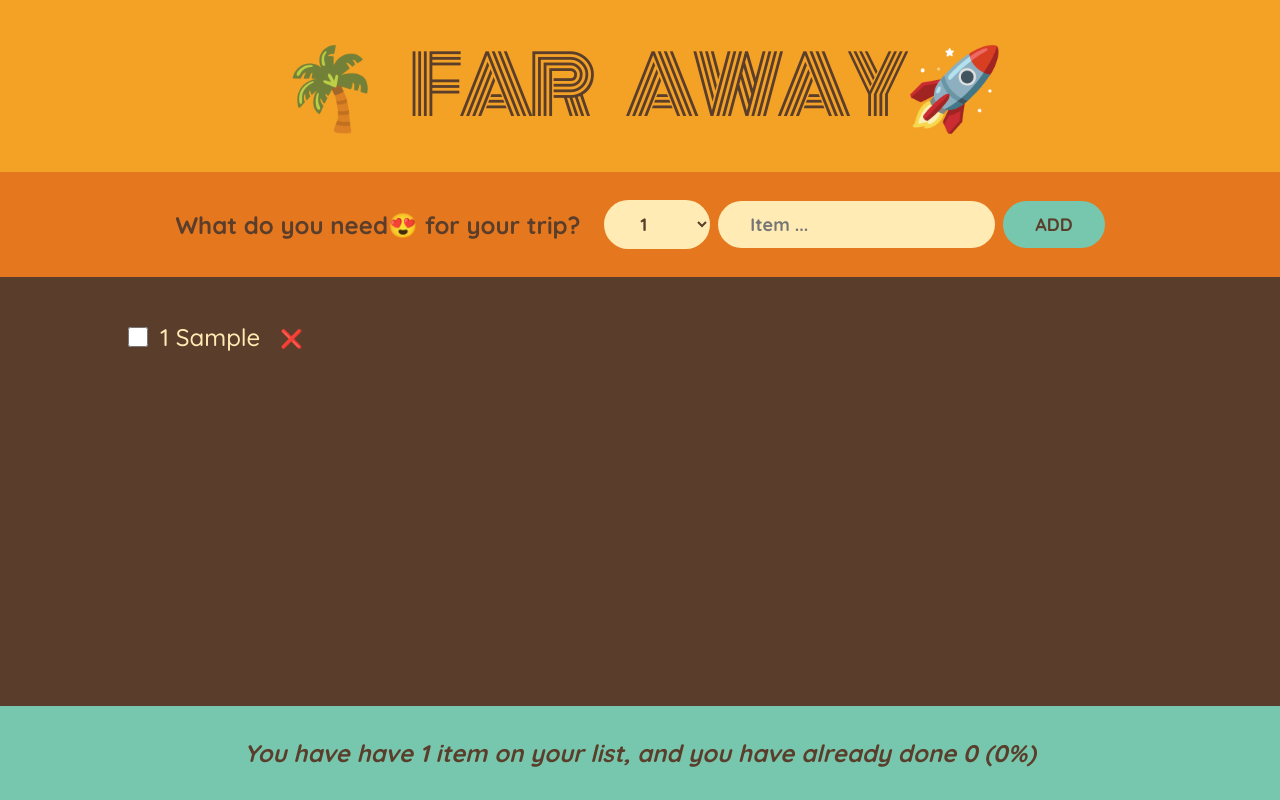
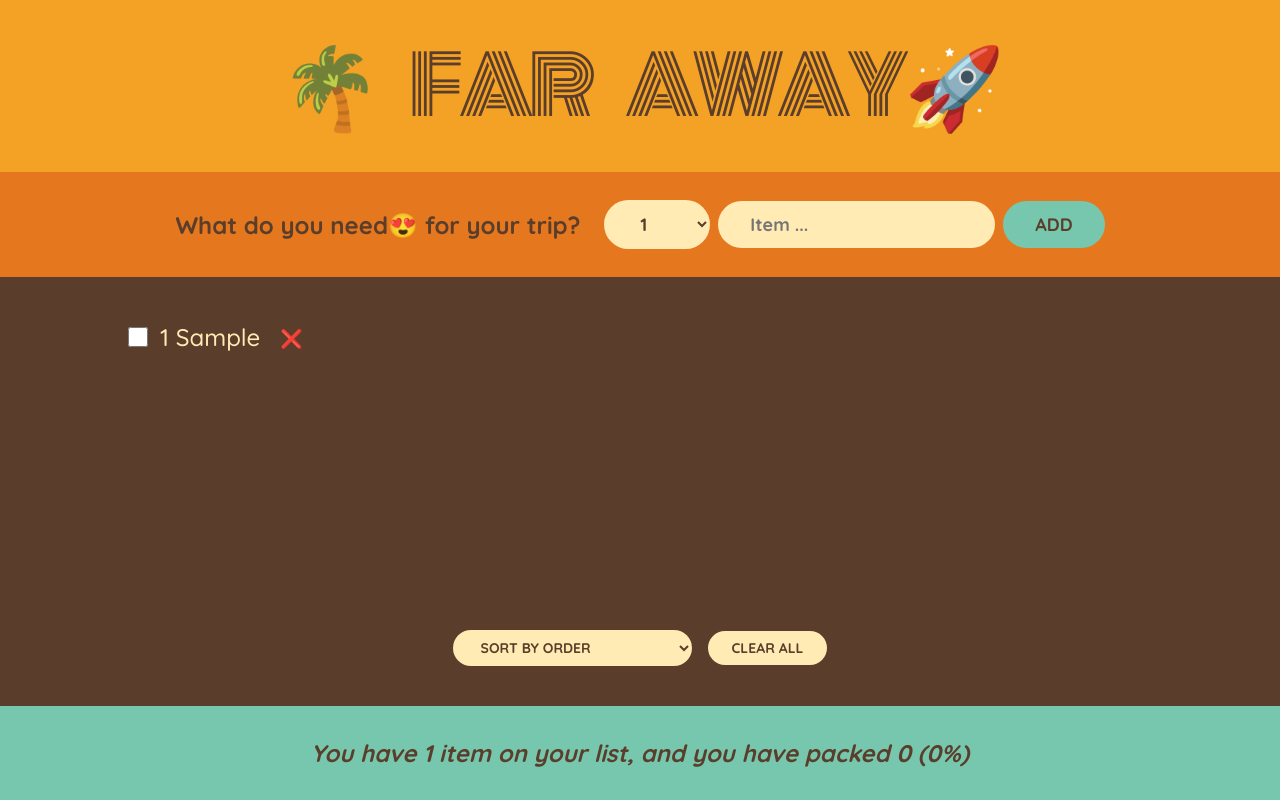
Before and after one commit to soala144/travel-list, a React (Create React App) app: page / in a window 1280 px wide. Both pictures are taken after typing "Sample" into the empty fields and a click on the button "ADD". Built offline with nearby package versions, Linux system fonts and the light colour scheme.

Commit message:
Added Local Storage

```diff
--- a/src/App.js
+++ b/src/App.js
@@ -1,15 +1,16 @@
-import { useState } from "react";
+import { useState, useEffect } from "react";
 
-// const initialItems = [
-//   { id: 1, description: "Passports", quantity: 2, packed: false },
-//   { id: 2, description: "Socks", quantity: 12, packed: false },
-//   { id: 2, description: "Car", quantity: 1, packed: true },
-// ];
 export default function App() {
-  const [items, setItems] = useState([]);
+  const [items, setItems] = useState(() => {
+    const storedItems = localStorage.getItem("packingList");
+    return storedItems ? JSON.parse(storedItems) : [];
+  });
+
+  useEffect(() => {
+    localStorage.setItem("packingList", JSON.stringify(items));
+  }, [items]);
 
   function handleAdd(item) {
-    // Getting Previous items and adding new one
     setItems((items) => [...items, item]);
   }
 
@@ -24,42 +25,45 @@ export default function App() {
       )
     );
   }
+
+  function handleClearList() {
+    if (window.confirm("Are you sure you want to clear the list?")) {
+      setItems([]);
+    }
+  }
+
   return (
     <div className="app">
       <Logo />
       <Form onAddItems={handleAdd} />
       <PackingList
-        item={items}
+        items={items}
         onDeleteItem={handleDeleteItem}
         onHandleItemToggle={handleToggleItem}
+        onHandleClearList={handleClearList}
       />
       <Stats items={items} />
     </div>
   );
 }
-// Compononents
 
-// Logo Component
 function Logo() {
   return <h1>🌴 Far Away🚀</h1>;
 }
 
-// Logo Form
 function Form({ onAddItems }) {
   const [description, setDescription] = useState("");
   const [quantity, setQuantity] = useState(1);
 
   function handleSubmit(e) {
     e.preventDefault();
-
     if (!description) return;
-
     const newItem = { description, quantity, packed: false, id: Date.now() };
-    // console.log(newItem);
     onAddItems(newItem);
     setDescription("");
     setQuantity(1);
   }
+
   return (
     <form className="add-form" onSubmit={handleSubmit}>
       <h3>What do you need😍 for your trip?</h3>
@@ -67,9 +71,8 @@ function Form({ onAddItems }) {
         value={quantity}
         onChange={(e) => setQuantity(Number(e.target.value))}
       >
-        {/* Get an array of numbers from 1 to 20 */}
         {Array.from({ length: 20 }, (_, i) => i + 1).map((num) => (
-          <option value={num} index={num}>
+          <option key={num} value={num}>
             {num}
           </option>
         ))}
@@ -85,47 +88,66 @@ function Form({ onAddItems }) {
   );
 }
 
-// Logo PackingList
-function PackingList({ item, onDeleteItem, onHandleItemToggle }) {
+function PackingList({
+  items,
+  onDeleteItem,
+  onHandleItemToggle,
+  onHandleClearList,
+}) {
+  const [sortBy, setSortBy] = useState("input");
+  let sortedItems = [...items];
+
+  if (sortBy === "description") {
+    sortedItems.sort((a, b) => a.description.localeCompare(b.description));
+  } else if (sortBy === "packed") {
+    sortedItems.sort((a, b) => Number(a.packed) - Number(b.packed));
+  }
+
   return (
     <div className="list">
       <ul>
-        {item.map((item) => (
+        {sortedItems.map((item) => (
           <Item
+            key={item.id}
             item={item}
-            key={item.id}
             onDeleteItem={onDeleteItem}
             onHandleItemToggle={onHandleItemToggle}
           />
         ))}
       </ul>
-
-      <div className="actions"></div>
+      <div className="actions">
+        <select value={sortBy} onChange={(e) => setSortBy(e.target.value)}>
+          <option value="input">Sort By Order</option>
+          <option value="description">Sort By Description</option>
+          <option value="packed">Sort By Packed Status</option>
+        </select>
+        <button onClick={onHandleClearList}>Clear All</button>
+      </div>
     </div>
   );
 }
 
-// Logo Stats
 function Stats({ items }) {
-  if (!items.length)
+  if (!items.length) {
     return (
       <p className="stats">
-        <em>Start Adding some items to the List 🚀 </em>
+        <em>Start adding some items to the list 🚀</em>
       </p>
     );
+  }
 
   const numItems = items.length;
   const numPacked = items.filter((item) => item.packed).length;
   const percentage = Math.round((numPacked / numItems) * 100);
+
   return (
     <footer className="stats">
       <em>
         {percentage === 100
-          ? "You got everything needed for you to go ✈"
-          : ` You have have ${numItems} ${
-              numItems <= 1 ? "item" : "items"
-            } on your
-        list, and you have already done ${numPacked} (${percentage}%)`}
+          ? "You got everything needed for your trip ✈"
+          : `You have ${numItems} item${
+              numItems > 1 ? "s" : ""
+            } on your list, and you have packed ${numPacked} (${percentage}%)`}
       </em>
     </footer>
   );
@@ -136,10 +158,9 @@ function Item({ item, onDeleteItem, onHandleItemToggle }) {
     <li>
       <input
         type="checkbox"
-        value={item.packed}
+        checked={item.packed}
         onChange={() => onHandleItemToggle(item.id)}
       />
-      {/* Display of the mapped text */}
       <span style={item.packed ? { textDecoration: "line-through" } : {}}>
         {item.quantity} {item.description}
       </span>
```
